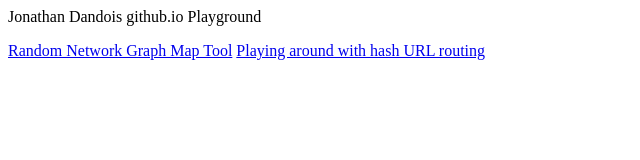
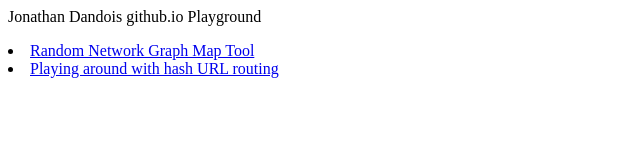
Before and after one commit to jondandois/jondandois.github.io, a plain HTML site: page index.html in a window 1280 px wide. Shown: the whole page, without its empty margins (0-640 px from the left). Drawn offline with Linux system fonts and the light colour scheme.

Commit message:
Update index.html

```diff
--- a/index.html
+++ b/index.html
@@ -1,3 +1,3 @@
 <p>Jonathan Dandois github.io Playground</p>
-<a href="https://jondandois.github.io/random-network-graphs/">Random Network Graph Map Tool</a>
-<a href="https://jondandois.github.io/simple-hash-router/">Playing around with hash URL routing</a>
+<li><a href="https://jondandois.github.io/random-network-graphs/">Random Network Graph Map Tool</a></li>
+<li><a href="https://jondandois.github.io/simple-hash-router/">Playing around with hash URL routing</a></li>
```
